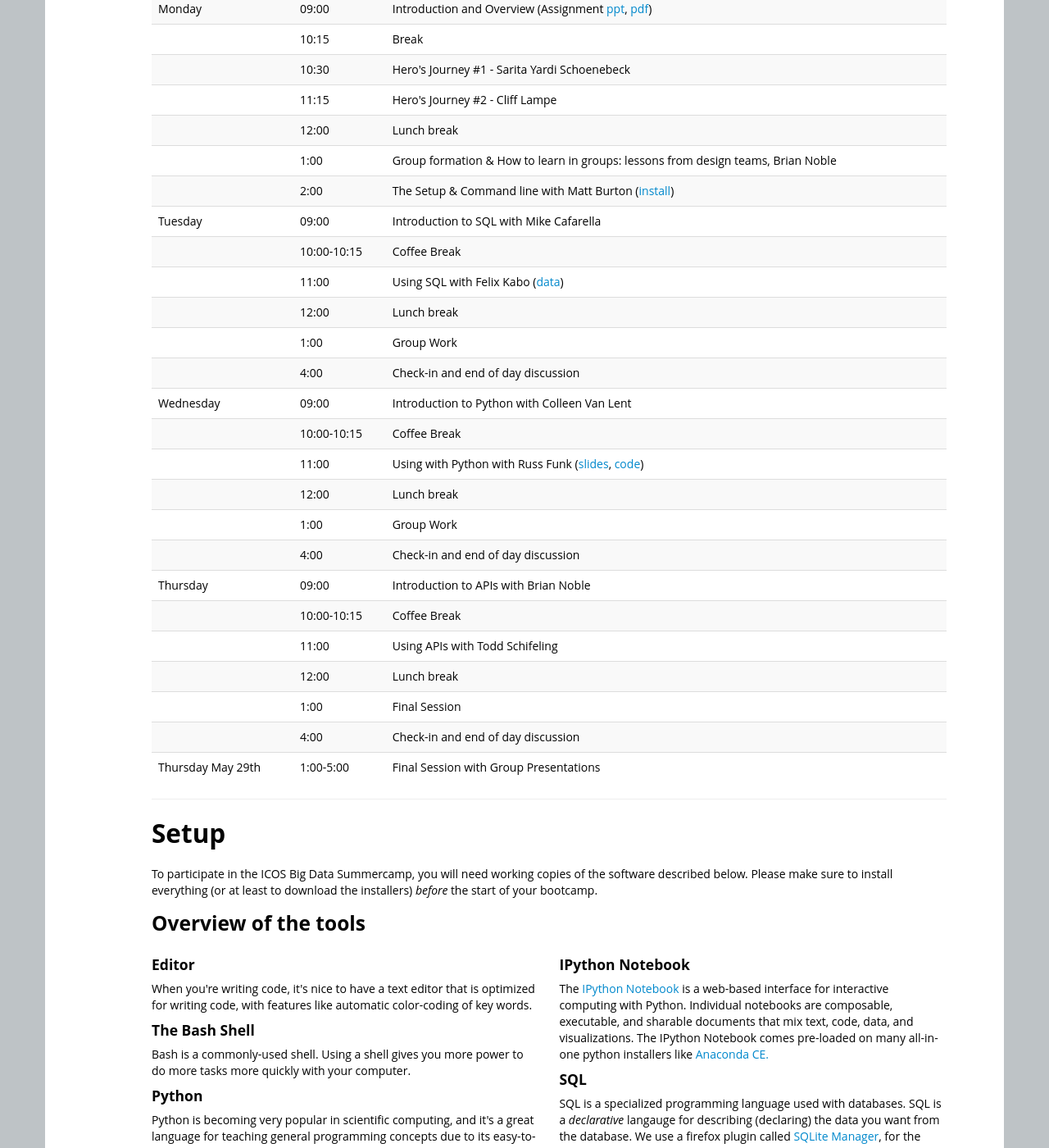
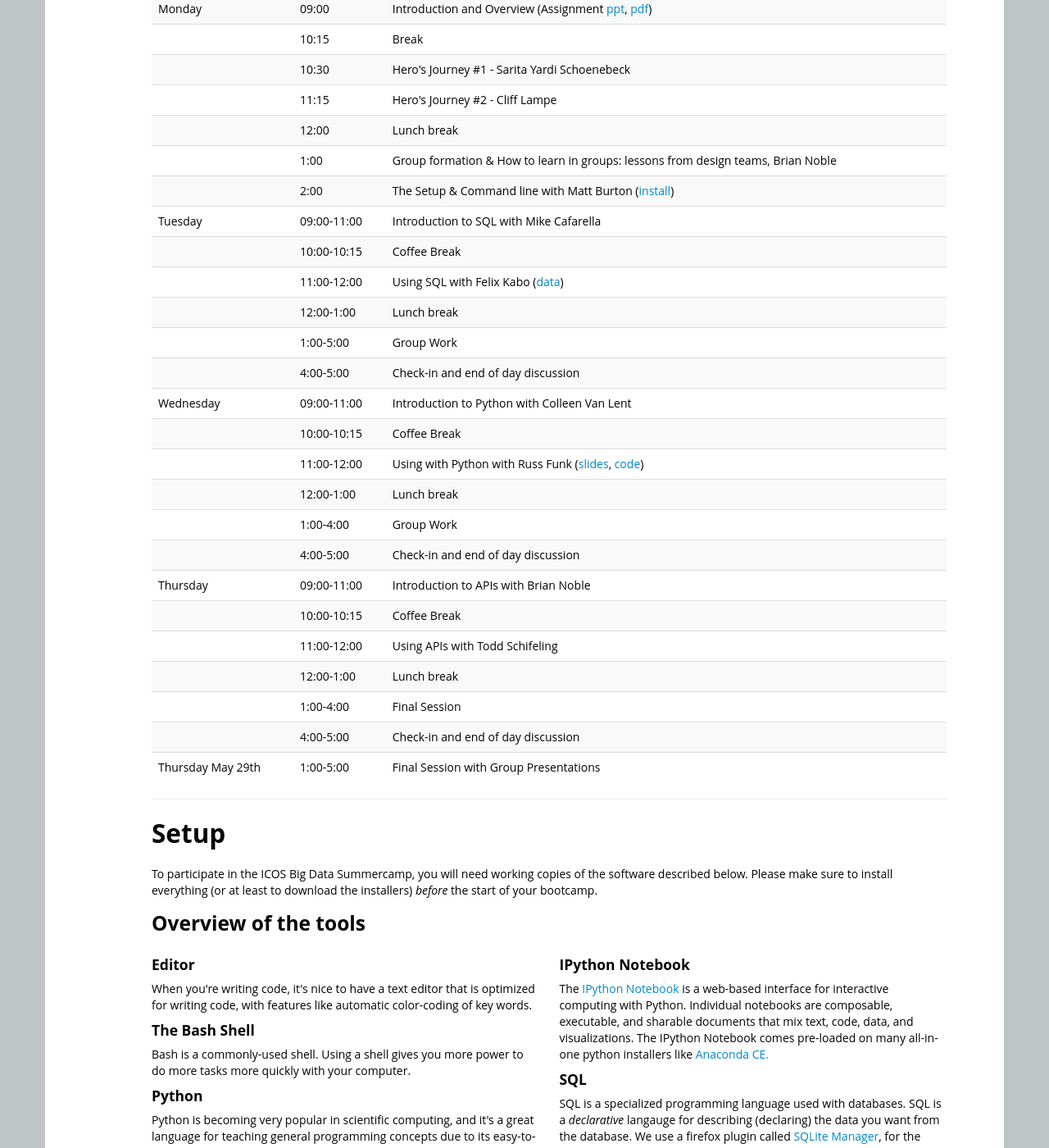
Before and after one commit to dssg/dssg-training-workshop-2015, a Jekyll site: the page built from index.html, in a window 1280 px wide and 1400 px high, scrolled down 840 px. Shown: the whole window at 82% size. Built offline with Jekyll 4.4.1, drawn with Linux system fonts in a browser that asks for light colours.

Commit message:
clarifying times

```diff
--- a/index.html
+++ b/index.html
@@ -120,27 +120,27 @@ Organizing committee: Jerry Davis, Cliff Lampe, Brian Noble, and Jason Owen-Smit
   <tr> <td></td>        <td>1:00</td>    <td>Group formation & How to learn in groups: lessons from design teams, Brian Noble</td> </tr>
   <tr> <td></td>        <td>2:00</td>    <td>The Setup & Command line with Matt Burton
     (<a href='http://nbviewer.ipython.org/url/ibug-um.github.io/2014-summer-camp/setup/the-setup.ipynb'>install</a>)</td> </tr>
-  <tr> <td>Tuesday</td> <td>09:00</td>   <td>Introduction to SQL with Mike Cafarella</td> </tr>
+  <tr> <td>Tuesday</td> <td>09:00-11:00</td>   <td>Introduction to SQL with Mike Cafarella</td> </tr>
   <tr> <td></td>        <td>10:00-10:15</td>   <td>Coffee Break</td> </tr>
-  <tr> <td></td>        <td>11:00</td>   <td>Using SQL with Felix Kabo
+  <tr> <td></td>        <td>11:00-12:00</td>   <td>Using SQL with Felix Kabo
     (<a href="">data</a>)</td> </tr>
-  <tr> <td></td>        <td>12:00</td>   <td>Lunch break</td> </tr>
-  <tr> <td></td>        <td>1:00</td>    <td>Group Work</td> </tr>
-  <tr> <td></td>        <td>4:00</td>    <td>Check-in and end of day discussion </td> </tr>
-  <tr> <td>Wednesday</td> <td>09:00</td> <td>Introduction to Python with Colleen Van Lent</td> </tr>
+  <tr> <td></td>        <td>12:00-1:00</td>   <td>Lunch break</td> </tr>
+  <tr> <td></td>        <td>1:00-5:00</td>    <td>Group Work</td> </tr>
+  <tr> <td></td>        <td>4:00-5:00</td>    <td>Check-in and end of day discussion </td> </tr>
+  <tr> <td>Wednesday</td> <td>09:00-11:00</td> <td>Introduction to Python with Colleen Van Lent</td> </tr>
   <tr> <td></td>        <td>10:00-10:15</td>   <td>Coffee Break</td> </tr>
-  <tr> <td></td>        <td>11:00</td>   <td>Using with Python with Russ Funk
+  <tr> <td></td>        <td>11:00-12:00</td>   <td>Using with Python with Russ Funk
     (<a href="slides/funk_icos_big_data.pdf">slides</a>,
      <a href="https://github.com/russellfunk/icos/archive/master.zip">code</a>)</td> </tr>
-  <tr> <td></td>        <td>12:00</td>   <td>Lunch break</td> </tr>
-  <tr> <td></td>        <td>1:00</td>    <td>Group Work</td> </tr>
-  <tr> <td></td>        <td>4:00</td>    <td>Check-in and end of day discussion </td> </tr>
-  <tr> <td>Thursday</td> <td>09:00</td>  <td>Introduction to APIs with Brian Noble</td> </tr>
+  <tr> <td></td>        <td>12:00-1:00</td>   <td>Lunch break</td> </tr>
+  <tr> <td></td>        <td>1:00-4:00</td>    <td>Group Work</td> </tr>
+  <tr> <td></td>        <td>4:00-5:00</td>    <td>Check-in and end of day discussion </td> </tr>
+  <tr> <td>Thursday</td> <td>09:00-11:00</td>  <td>Introduction to APIs with Brian Noble</td> </tr>
   <tr> <td></td>        <td>10:00-10:15</td>   <td>Coffee Break</td> </tr>
-  <tr> <td></td>        <td>11:00</td>   <td>Using APIs with Todd Schifeling</td> </tr>
-  <tr> <td></td>        <td>12:00</td>   <td>Lunch break</td> </tr>
-  <tr> <td></td>        <td>1:00</td>    <td>Final Session</td> </tr>
-  <tr> <td></td>        <td>4:00</td>    <td>Check-in and end of day discussion </td> </tr>
+  <tr> <td></td>        <td>11:00-12:00</td>   <td>Using APIs with Todd Schifeling</td> </tr>
+  <tr> <td></td>        <td>12:00-1:00</td>   <td>Lunch break</td> </tr>
+  <tr> <td></td>        <td>1:00-4:00</td>    <td>Final Session</td> </tr>
+  <tr> <td></td>        <td>4:00-5:00</td>    <td>Check-in and end of day discussion </td> </tr>
   <tr> <td>Thursday May 29th</td> <td>1:00-5:00</td>  <td>Final Session with Group Presentations</td> </tr>
 
 </table>
```
